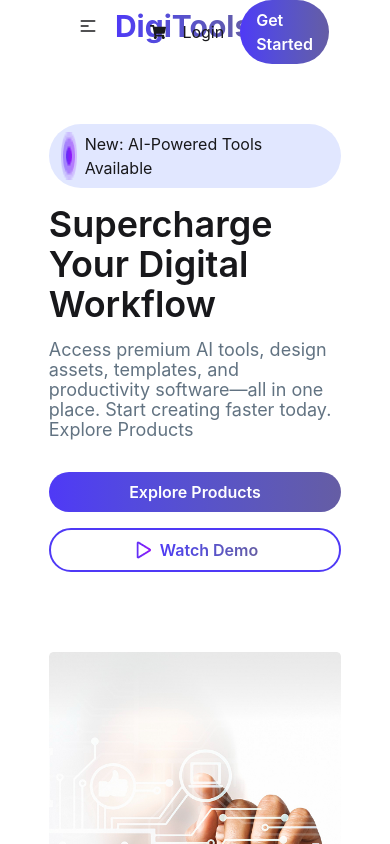
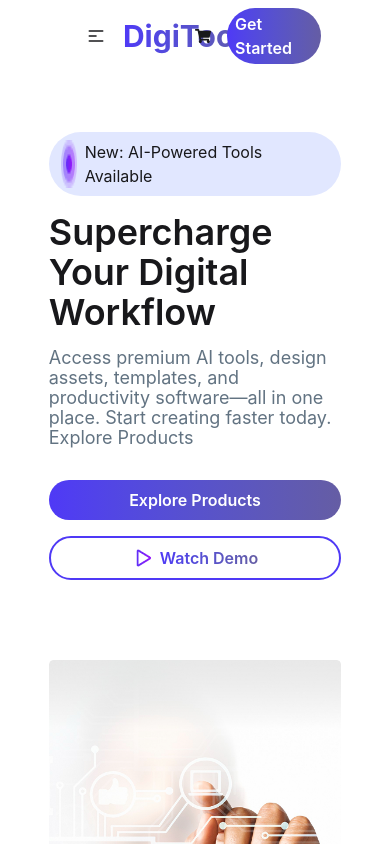
Before and after one commit to shajjadulferdous/React-Basic, a React (Vite) app: page / in a window 390 px wide. Shown: the top 844 px of the page. Built offline with nearby package versions, Linux system fonts and the light colour scheme.

Commit message:
2nd push

```diff
--- a/src/Components/NavBar.jsx
+++ b/src/Components/NavBar.jsx
@@ -4,7 +4,7 @@ import { FaShoppingCart } from "react-icons/fa";
 const NavBar = () => {
     return (
 
-        <div className="bg-base-100 w-11/16 mx-auto flex md:flex-nowrap space-y-3">
+        <div className="navbar bg-base-100 w-11/16 mx-auto">
             <div className="navbar-start">
                 <div className="dropdown">
                 <div tabIndex={0} role="button" className="btn btn-ghost lg:hidden">
@@ -22,8 +22,8 @@ const NavBar = () => {
                 </div>
                  <h1 className='bg-linear-to-r from-[#4F39F6] to-[#655da4] bg-clip-text text-transparent font-bold text-3xl'>DigiTools</h1>
             </div>
-            <div className="navbar-center hidden xl:flex">
-                <ul className="flex gap-4 px-1">
+            <div className="navbar-center hidden lg:flex">
+                <ul className="gap-4 menu-horizontal px-1">
                     <li><a href="">Products</a></li>
                     <li><a href="">Features</a></li>
                     <li><a href="">Pricing</a></li>
@@ -34,8 +34,8 @@ const NavBar = () => {
             <div className="navbar-end">
                <ul className='flex justify-between gap-4 items-center'>
                  <li><a href=""><FaShoppingCart /></a></li>
-                 <li><a href="">Login</a></li>
-                 <li className='py-2 px-4 text-white
+                 <li className='hidden sm:block'><a href="">Login</a></li>
+                 <li className='md:py-2 md:px-4 px-2 py-1 text-white
                  bg-linear-to-r from-[#4F39F6] to-[#655da4] rounded-full font-semibold'><a href="">Get Started</a></li>
                </ul>
             </div>
```
